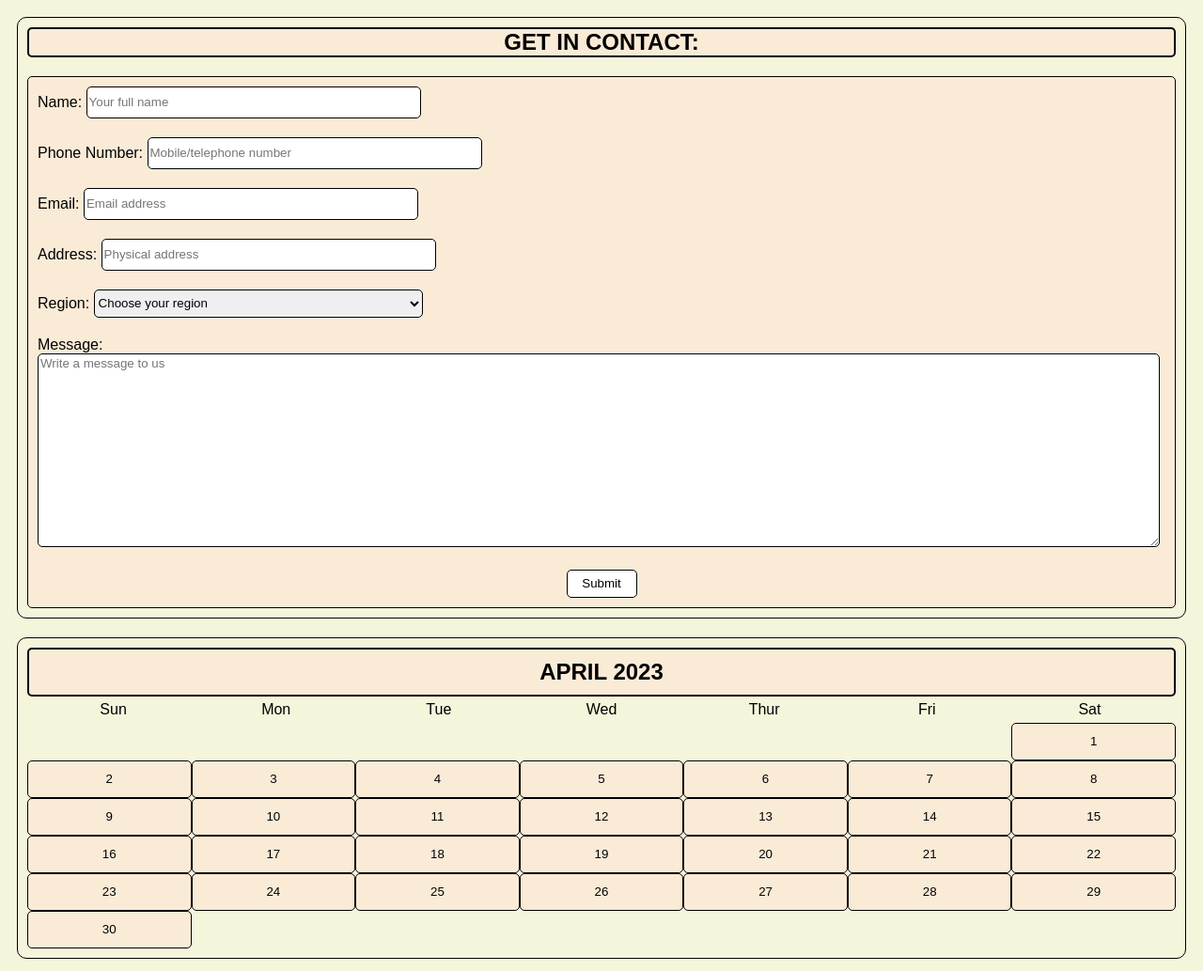
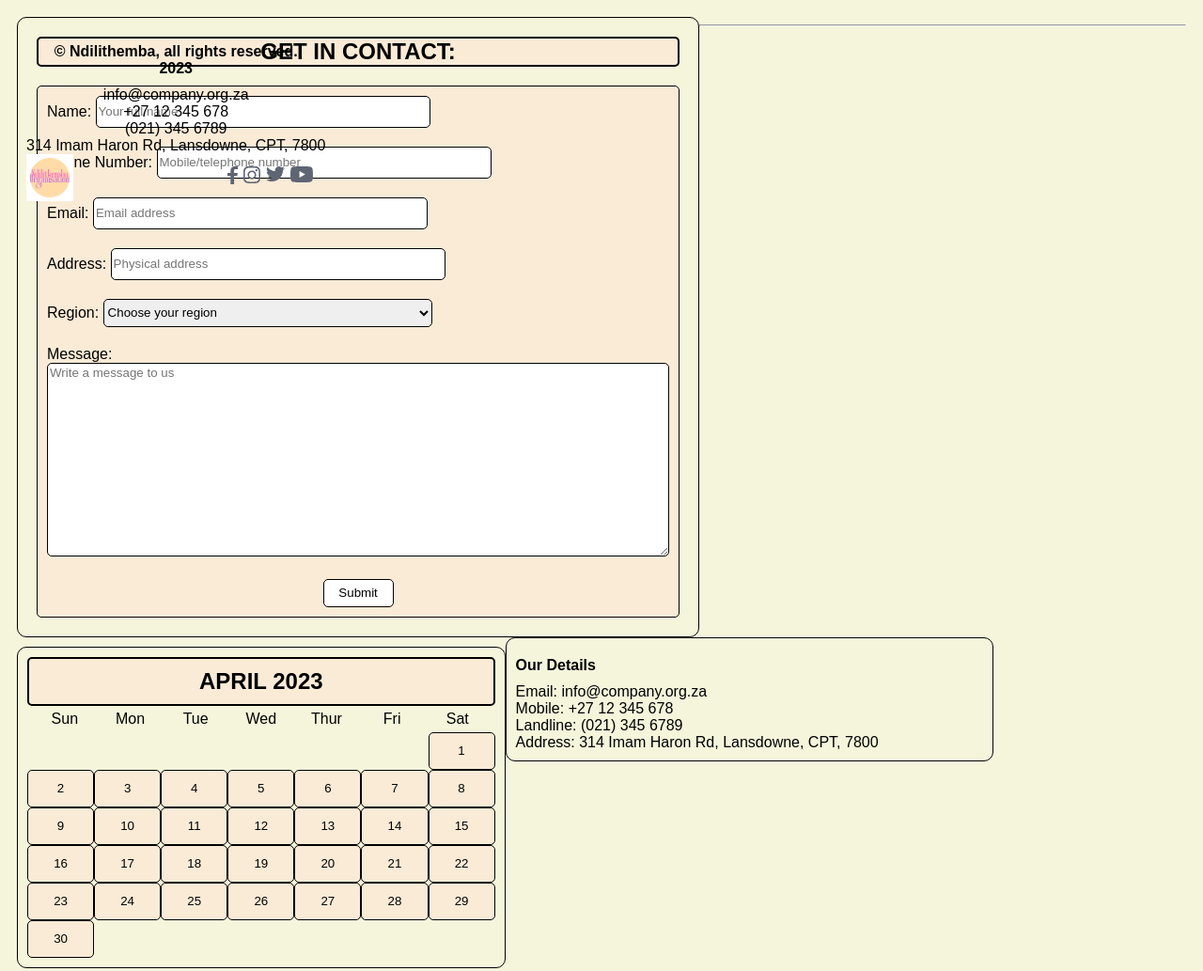
Before and after one commit to taahirahismail/group-3, a plain HTML site: page contact-form/contact.html in a window 1280 px wide. Shown: the top 1033 px of the page at 94% size. Drawn offline with Linux system fonts and the light colour scheme.

Commit message:
this is hard lol

```diff
--- a/contact-form/contact.html
+++ b/contact-form/contact.html
@@ -136,9 +136,19 @@
         <div>
             <strong>
                 &copy Ndilithemba, all rights reserved. <br>
-                2023
+                2023 <br>
             </strong>
 
+            <div class="footerDetail">
+                <a href="mailto: fake@email.com">info@company.org.za</a><br>
+                <a href="tel: 0123456789">+27 12 345 678</a><br>
+                <a href="tel: 0123456789">(021) 345 6789</a><br>
+                314 Imam Haron Rd, Lansdowne, CPT, 7800
+            </div>
+        </div>
+
+        <div class="logo">
+            <img src="./img/org logo.png" alt="ndilithemba org">
         </div>
 
         <div class="icons">
--- a/contact-form/contactStyle.css
+++ b/contact-form/contactStyle.css
@@ -1,14 +1,18 @@
 body {
+    /* margin: 0 350px; */
     padding: 10px;
     font-family: Arial, Helvetica, sans-serif;
     background-color: beige;
 }
 
 .contactForm {
-    padding: 10px;
+    padding: 20px;
     border: 1px solid;
     border-radius: 10px;
     text-align: center;
+    width: 55%;
+    height: auto;
+    float: left;
 }
 
 .contactForm h2 {
@@ -66,10 +70,13 @@ body {
 }
 
 .calendar {
-    margin: 20px 0;
+    margin: 10px 0;
     padding: 10px;
     border: 1px solid;
     border-radius: 10px;
+    width: 40%;
+    height: auto;
+    float: left;
 }
 
 .month h2 {
@@ -100,11 +107,17 @@ body {
     grid-column: 7;
 }
 
+.grid-date button:hover {
+    color: rgba(0, 0, 0, 0.6);
+}
+
 .details {
     margin-top: 0;
     padding: 10px;
     border: 1px solid;
     border-radius: 10px;
+    width: 40%;
+    float: left;
 }
 
 .details h4 {
@@ -123,8 +136,35 @@ body {
 
 footer {
     text-align: center;
+    padding: 10px;
+    position: absolute;
+    clear: both;
 }
 
 footer .icons {
-    text-align: right;
+    display: flex;
+    padding: 10px;
+    float: right;
 }
+
+footer .icons img {
+    padding: 3px;
+}
+
+.logo img {
+    width: 50px;
+    float: left;
+}
+
+.footerDetail {
+    padding-top: 10px;
+}
+
+.footerDetail a {
+    color: black;
+    text-decoration: none;
+}
+
+.footerDetail a:hover {
+    color: rgba(0, 0, 0, 0.6);
+}
```
Also changed, not shown: index.html (+1 -1 lines), contact-form/img/org logo.png (added).
